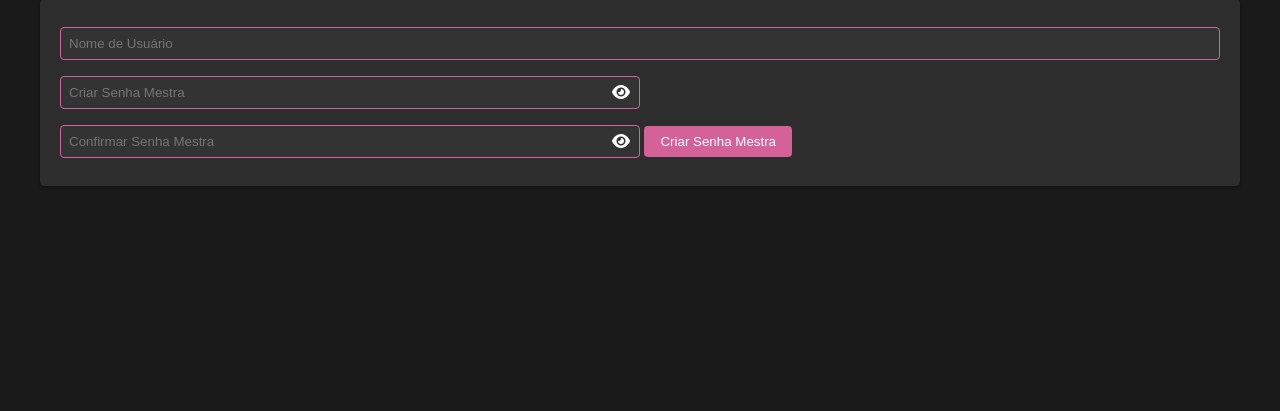
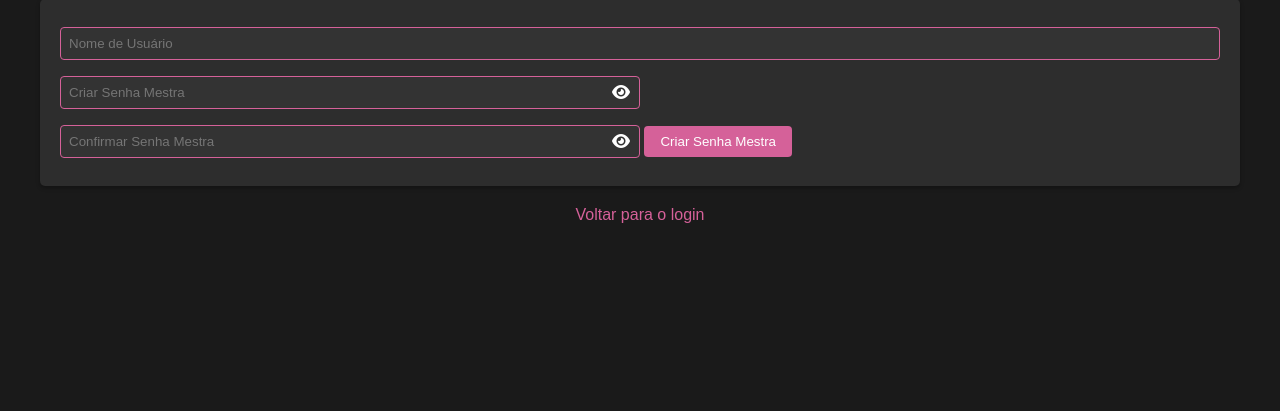
Before and after one commit to IgorCoraine/MyPasses, a Flask app: page /setup in a window 1280 px wide. Shown: the part 99-510 px from the top of the page. Run offline with Flask 3, Linux system fonts and the light colour scheme; parts of the project's set-up code (start-up, migrations or seed data) failed here and were passed over; some libraries are stand-ins or nearby versions.

Commit message:
improved rate limiting behavior

```diff
--- a/app.py
+++ b/app.py
@@ -75,22 +75,25 @@ def index():
     return redirect(url_for('login'))
 
 @app.route('/login', methods=['GET', 'POST'])
-@limiter.limit("5 per minute")
 def login():
-    """Handle user login."""
     if request.method == 'POST':
-        user = request.form.get('user')
-        password = request.form.get('password')
-
-        if verify_master_password(user, password):
-            session['authenticated'] = True
-            session['master_password'] = password
-            session['last_activity'] = datetime.now().isoformat()
-            return redirect(url_for('dashboard'))
-        flash('Senha inválida', 'error')
-
+        return handle_login_attempt()
     needs_setup = not os.path.exists(Config.MASTER_PASSWORD_FILE)
     return render_template('login.html', needs_setup=needs_setup)
+
+@limiter.limit("3 per minute")
+def handle_login_attempt():
+    user = request.form.get('user')
+    password = request.form.get('password')
+
+    if verify_master_password(user, password):
+        session['authenticated'] = True
+        session['master_password'] = password
+        session['last_activity'] = datetime.now().isoformat()
+        limiter.reset()  # Reset the limit counter on successful login
+        return redirect(url_for('dashboard'))
+    flash('Senha inválida', 'error')
+    return render_template('login.html', needs_setup=False)
 
 @app.route('/setup', methods=['GET', 'POST'])
 def setup():
--- a/templates/login.html
+++ b/templates/login.html
@@ -41,6 +41,9 @@
             </div>
             <button type="submit">Criar Senha Mestra</button>
         </form>
+        <div class="setup-option">
+            <a href="{{ url_for('login') }}" class="setup-link">Voltar para o login</a>
+        </div>
 
     <!-- Login Form -->
     {% else %}
```
